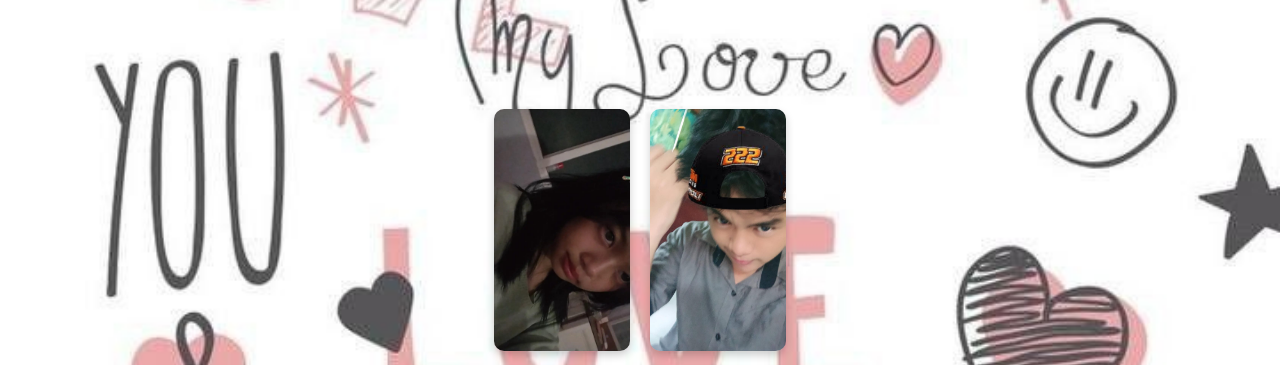
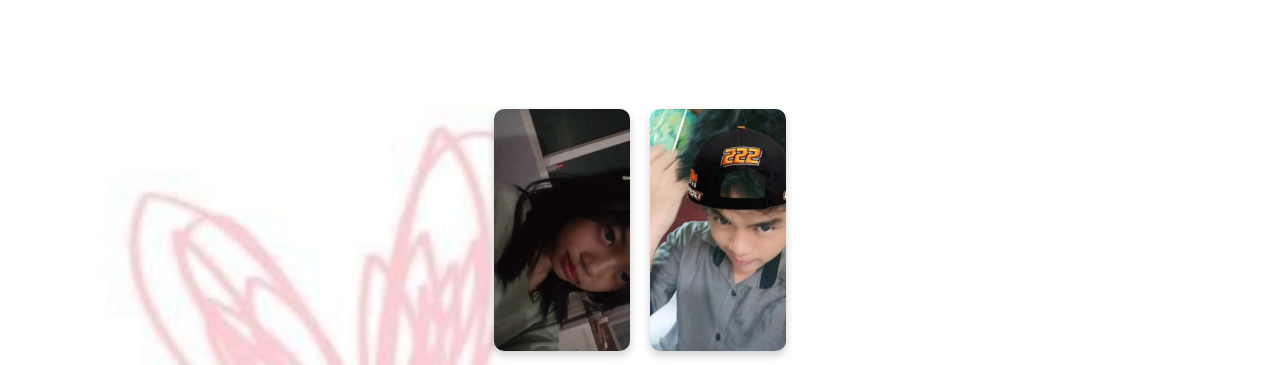
Before and after one commit to fidnd28/valentine-day-for-gf, a plain HTML site: page pertama.html in a window 1280 px wide. Shown: the top 365 px of the page. Drawn offline with Linux system fonts and the light colour scheme.

Commit message:
pertama.html

```diff
--- a/pertama.html
+++ b/pertama.html
@@ -11,7 +11,7 @@
             width: 100%;
             height: 100%;
             font-family: Arial, sans-serif;
-            background: url('Background (1).jpg') no-repeat center center fixed;
+            background: url('background.jpg') no-repeat center center fixed;
             background-size: cover;
             display: flex;
             flex-direction: column;
```
